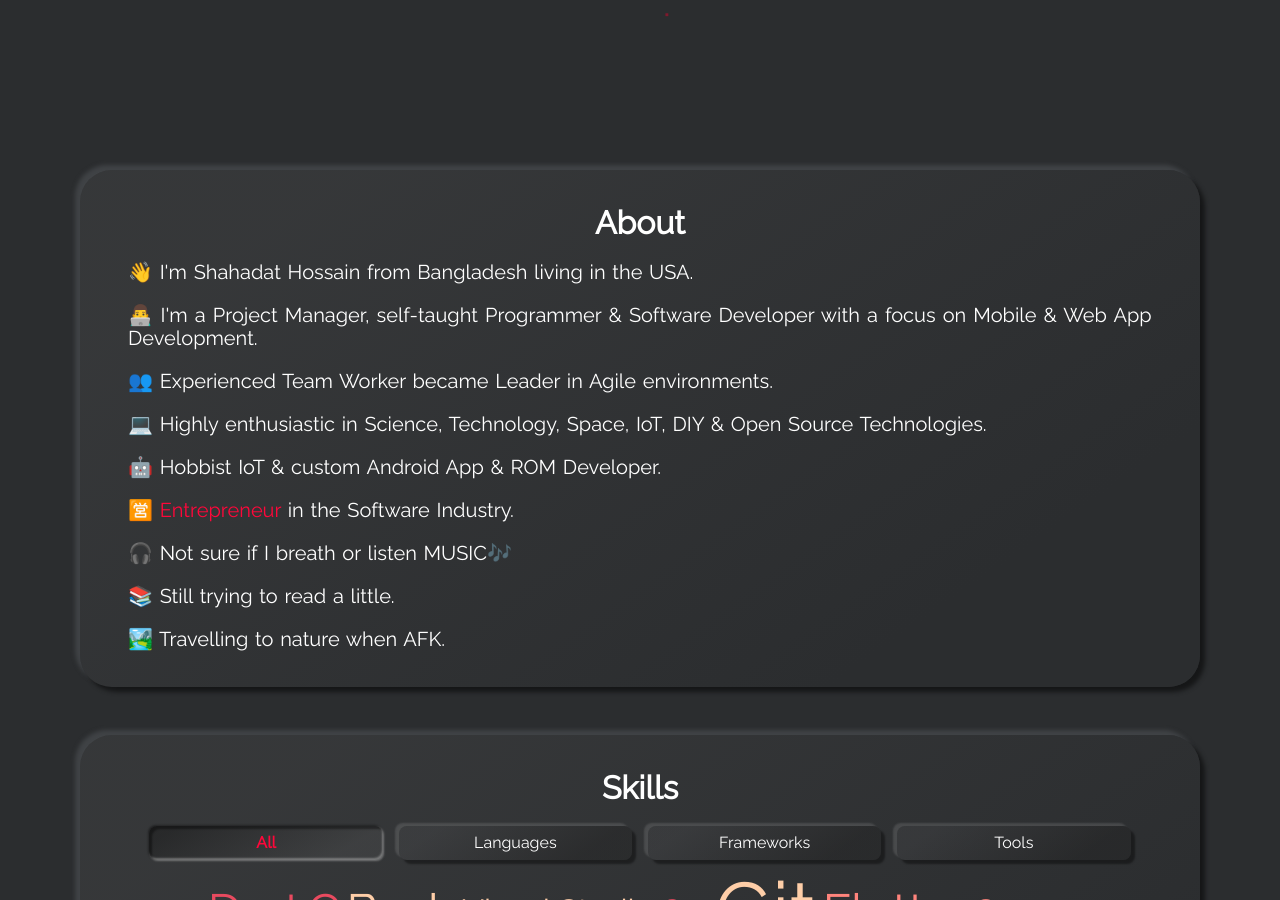
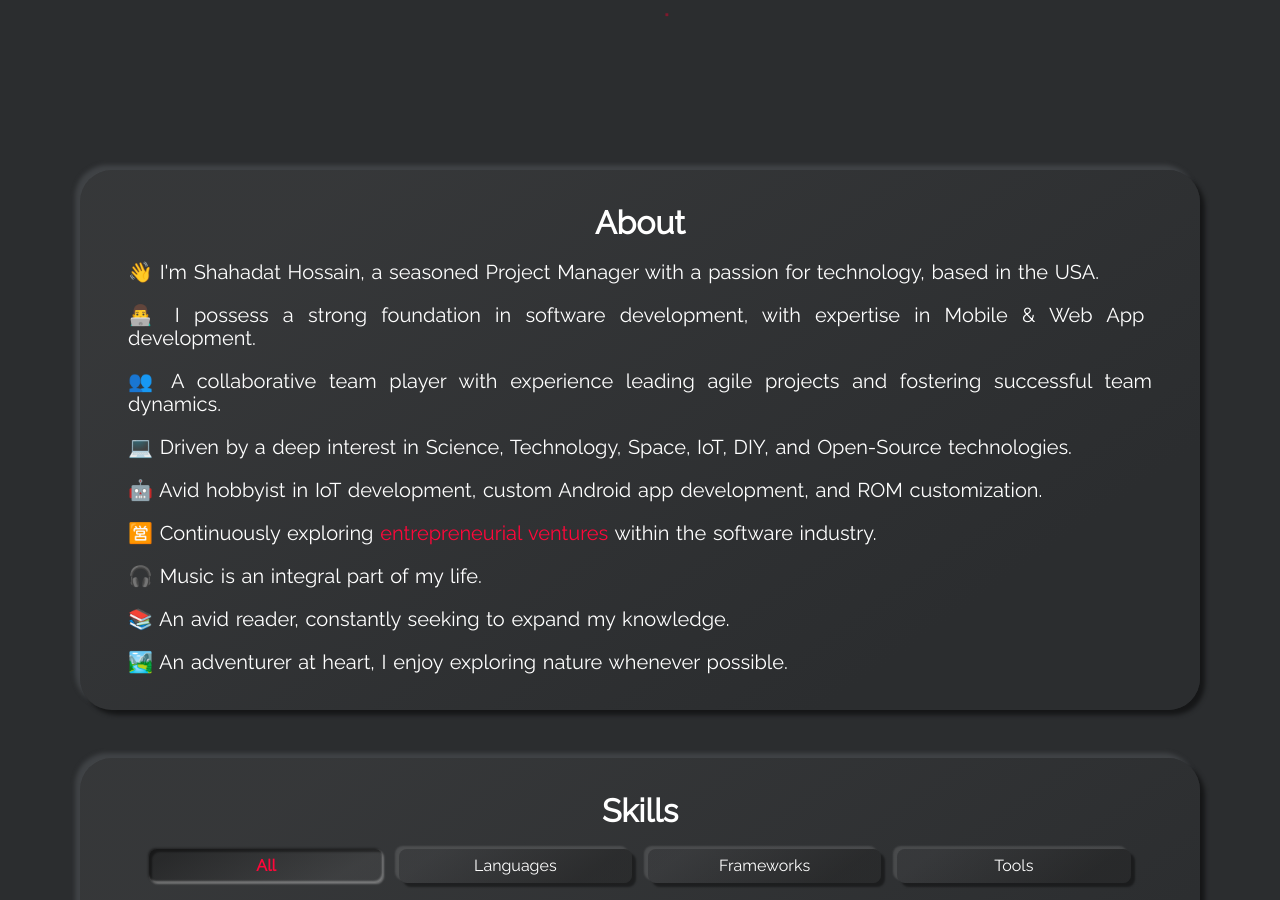
Before and after one commit to writeshahadat/writeshahadat.github.io, a Jekyll site: the page built from index.html, in a window 1280 px wide and 900 px high, scrolled down 890 px. Built offline with Jekyll 4.4.1, drawn with Linux system fonts in a browser that asks for light colours.

Commit message:
Updated section-aboutme.html

```diff
--- a/_includes/section-aboutme.html
+++ b/_includes/section-aboutme.html
@@ -1,28 +1,28 @@
 <h1 class="title">{{site.about_me_title}}</h1>
 <p class="description" data-aos="fade-down">
-  👋 I'm Shahadat Hossain from Bangladesh living in the USA.
+  👋  I'm Shahadat Hossain, a seasoned Project Manager with a passion for technology, based in the USA.
 </p>
 <p class="description" data-aos="fade-left">
-  👨‍💻 I'm a Project Manager, self-taught Programmer & Software Developer with a focus on Mobile & Web App Development.
+  👨‍💻 I possess a strong foundation in software development, with expertise in Mobile & Web App development.
 </p>
 <p class="description" data-aos="fade-right">
-  👥 Experienced Team Worker became Leader in Agile environments.
+  👥 A collaborative team player with experience leading agile projects and fostering successful team dynamics.
 </p>
 <p class="description" data-aos="fade-left">
-  💻 Highly enthusiastic in Science, Technology, Space, IoT, DIY & Open Source Technologies.
+  💻 Driven by a deep interest in Science, Technology, Space, IoT, DIY, and Open-Source technologies.
 </p>
 <p class="description" data-aos="fade-right">
-  🤖 Hobbist IoT & custom Android App & ROM Developer.
+  🤖 Avid hobbyist in IoT development, custom Android app development, and ROM customization.
 </p>
 <p class="description" data-aos="fade-left">
-  🈺 <a target="_blank" href="https://kalpurush.com.bd/">Entrepreneur</a> in the Software Industry.
+  🈺 Continuously exploring <a target="_blank" href="https://kalpurush.com.bd/">entrepreneurial ventures</a> within the software industry.
 </p>
 <p class="description" data-aos="fade-right">
-  🎧 Not sure if I breath or listen MUSIC🎶
+  🎧 Music is an integral part of my life.
 </p>
 <p class="description" data-aos="fade-left">
-  📚 Still trying to read a little.
+  📚 An avid reader, constantly seeking to expand my knowledge.
 </p>
 <p class="description" data-aos="fade-up">
-  🏞️ Travelling to nature when AFK.
+  🏞️ An adventurer at heart, I enjoy exploring nature whenever possible.
 </p>
```
